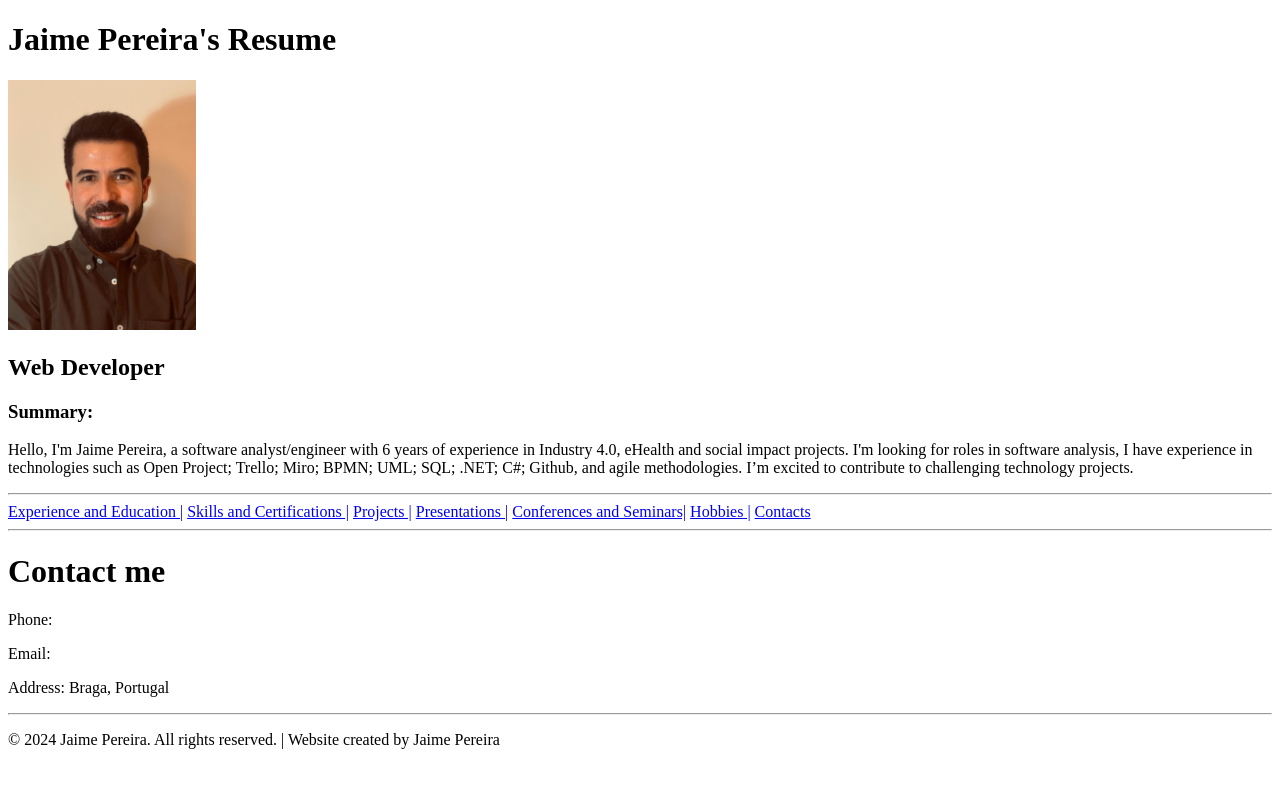
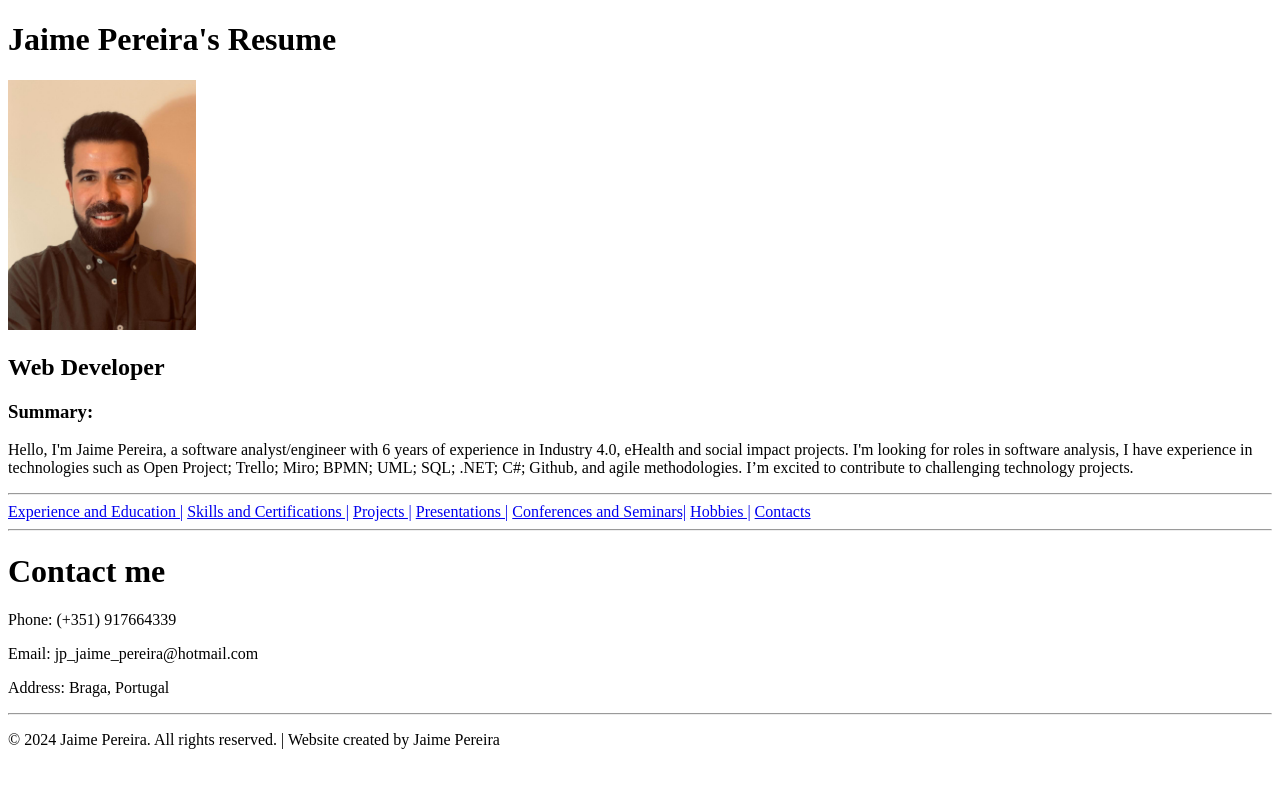
Before and after one commit to JaimePereira2020/html-Capstone-P1-JaimeOnlineResume, a plain HTML site: page public/contact.html in a window 1280 px wide. Drawn offline with Linux system fonts and the light colour scheme.

Commit message:
Add files via upload

```diff
--- a/public/contact.html
+++ b/public/contact.html
@@ -31,8 +31,8 @@
     <hr />
   </header>
   <h1>Contact me</h1>
-  <p>Phone: </p>
-  <p>Email: </p>
+  <p>Phone: (+351) 917664339</p>
+  <p>Email: jp_jaime_pereira@hotmail.com</p>
   <p>Address: Braga, Portugal</p>
   <hr />
   <footer>
```
Also changed, not shown: public/hobbies.html (+1 -1 lines).
